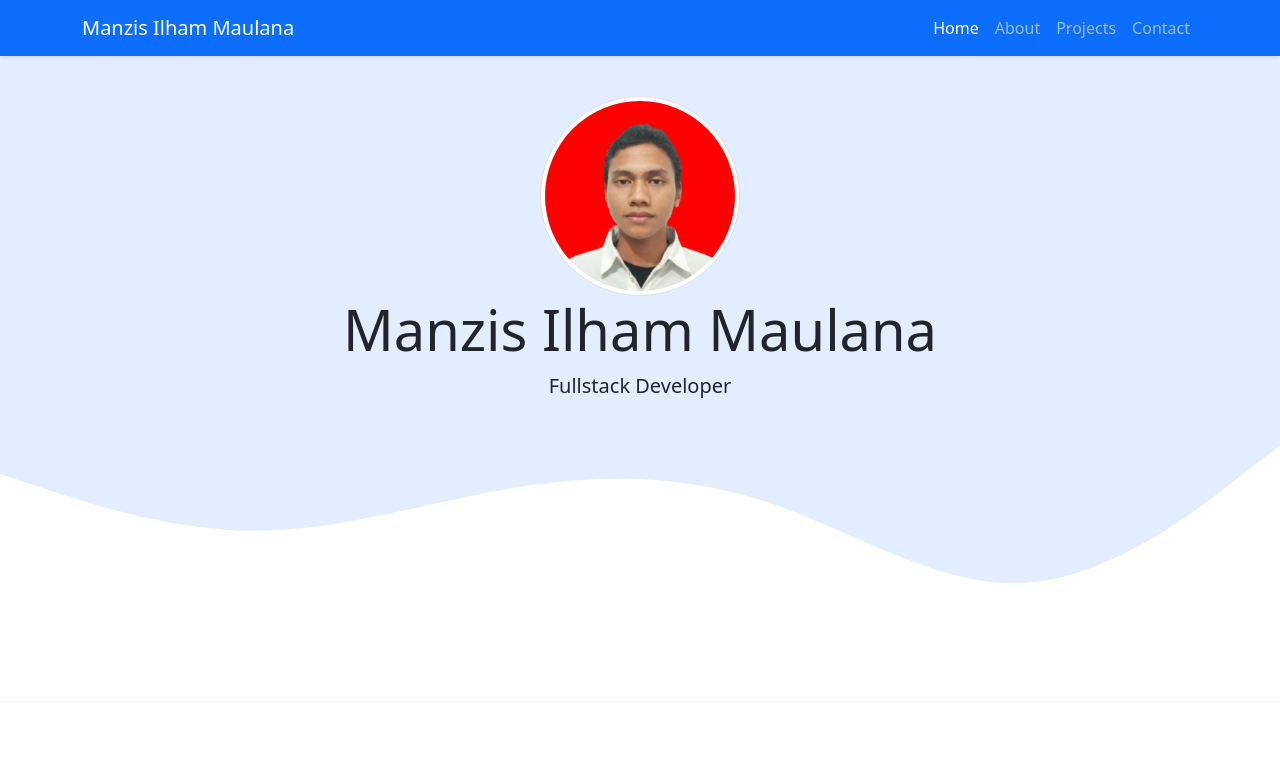
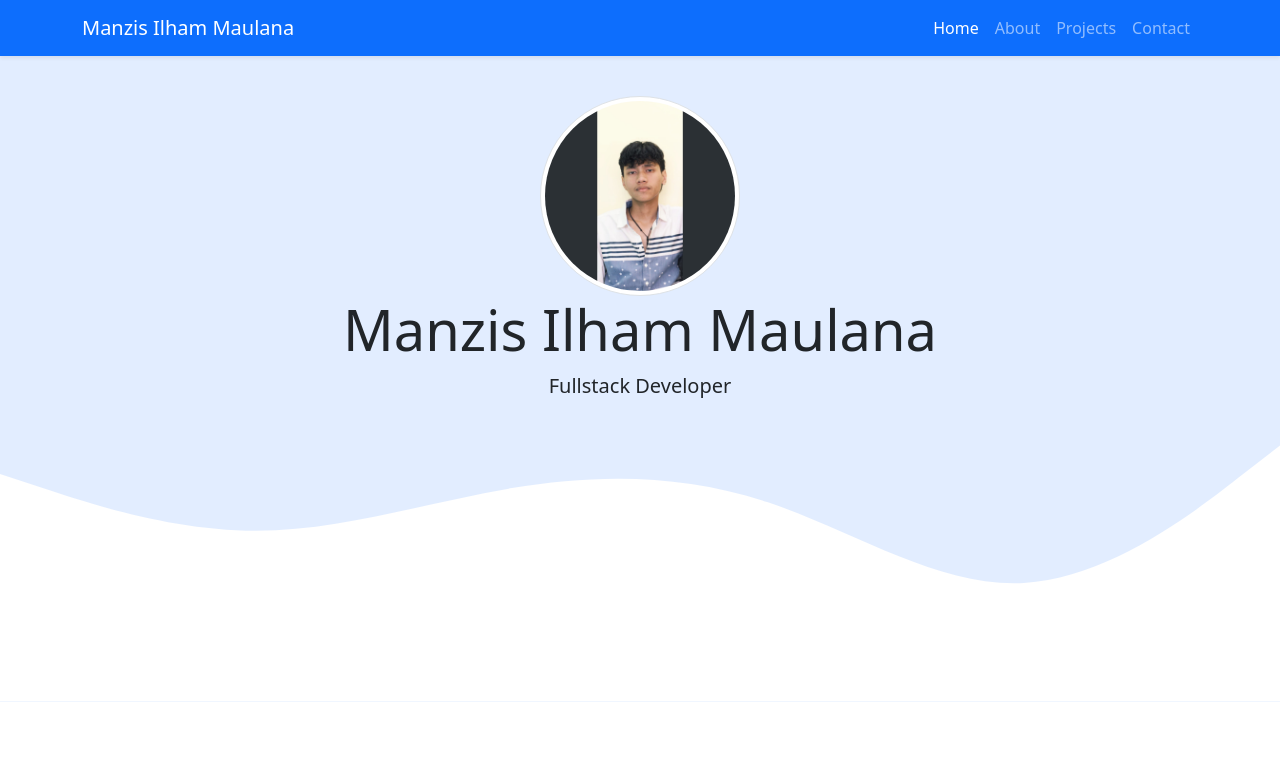
Before and after one commit to manzis-labs/manzis-labs.github.io, a plain HTML site: page index.html in a window 1280 px wide. Shown: the top 779 px of the page. Drawn offline with nearby package versions, Linux system fonts and the light colour scheme.

Commit message:
photo change

```diff
--- a/index.html
+++ b/index.html
@@ -61,7 +61,7 @@
 
     <!-- Jumbotron -->
     <section class="jumbotron text-center">
-      <img src="img/manzis.png" alt="Manzis Ilham Maulana" width="200" class="rounded-circle img-thumbnail" />
+      <img src="img/manzis.jpeg" alt="Manzis Ilham Maulana" width="200" class="rounded-circle img-thumbnail" />
       <h1 class="display-4">Manzis Ilham Maulana</h1>
       <p class="lead"></p>
       <svg xmlns="http://www.w3.org/2000/svg" viewBox="0 0 1440 320">
```
Also changed, not shown: img/manzis.jpeg (added).
